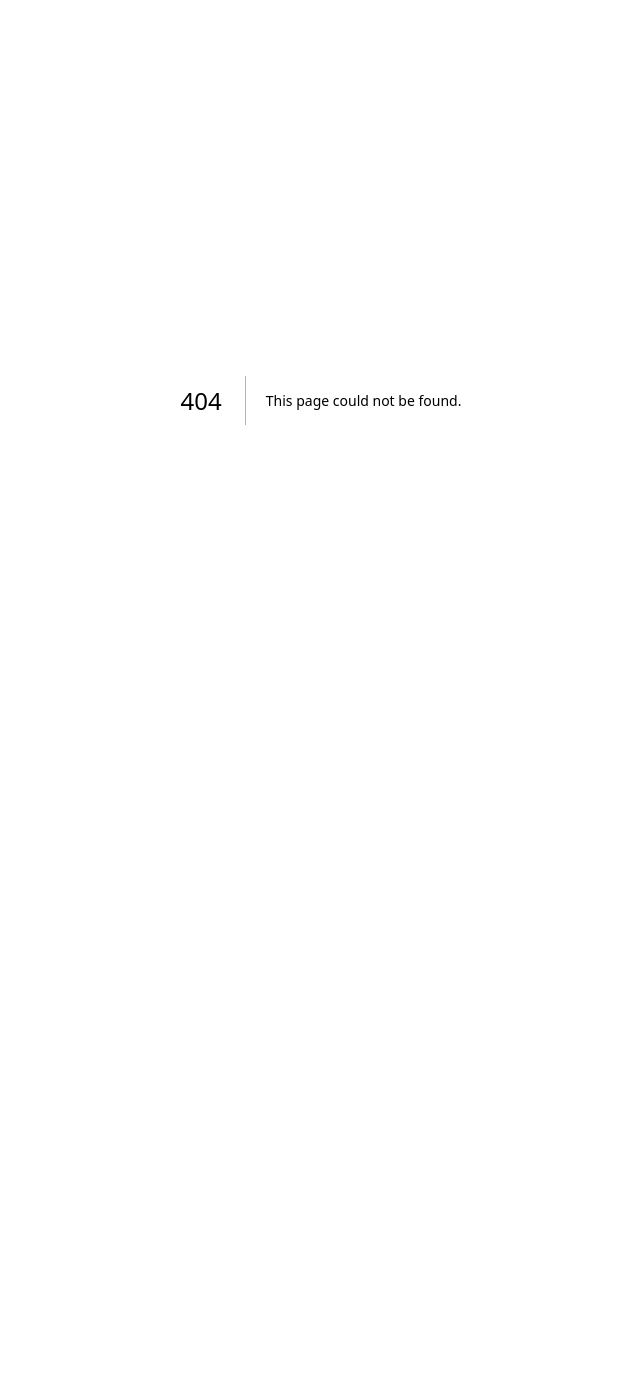
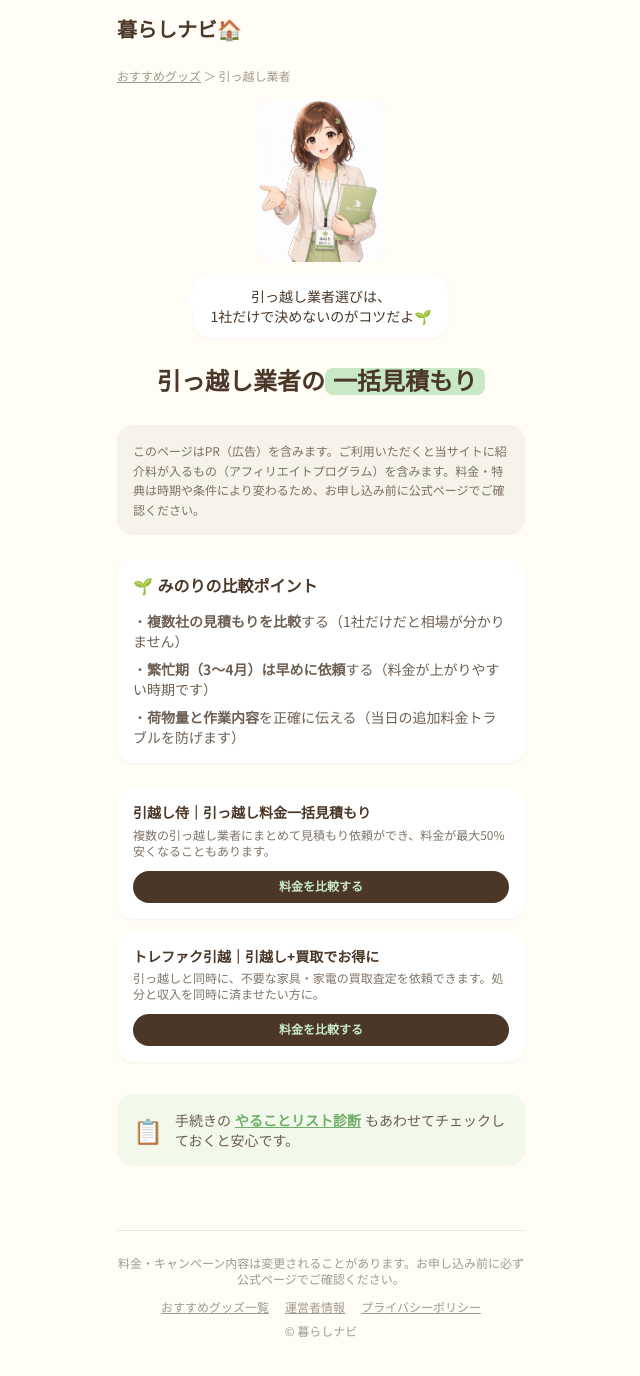
Before and after one commit to sincere1229/kurashi-navi, a Next.js app: page /goods/moving in a window 1280 px wide. Before the commit this address had no page. Shown: the top 1376 px of the page, without its empty margins (319-959 px from the left). Before the commit the page ends 800 px from the top, so only its background shows below. Built offline with nearby package versions, Linux system fonts and the light colour scheme; a web font is replaced by a local one.

Commit message:
Create page.tsx

```diff
--- /dev/null
+++ b/app/goods/moving/page.tsx
@@ -0,0 +1,113 @@
+import Link from "next/link";
+import Minori from "@/components/Minori";
+
+type Provider = {
+  name: string;
+  point: string;
+  href: string;
+};
+
+const MOVERS: Provider[] = [
+  {
+    name: "引越し侍｜引っ越し料金一括見積もり",
+    point: "複数の引っ越し業者にまとめて見積もり依頼ができ、料金が最大50%安くなることもあります。",
+    href: "https://px.a8.net/svt/ejp?a8mat=4B7SGZ+1PBR6A+ZXM+I7NE9",
+  },
+  {
+    name: "トレファク引越｜引越し+買取でお得に",
+    point: "引っ越しと同時に、不要な家具・家電の買取査定を依頼できます。処分と収入を同時に済ませたい方に。",
+    href: "https://px.a8.net/svt/ejp?a8mat=4B3VR7+CLOETU+1PO0+ZUXRL",
+  },
+];
+
+export default function MovingGoodsPage() {
+  return (
+    <main className="mx-auto max-w-md px-5 pb-16">
+      <header className="flex items-center justify-between py-4">
+        <Link href="/" className="font-maru text-xl font-black">
+          暮らしナビ<span className="text-piyodeep">🏠</span>
+        </Link>
+      </header>
+
+      <nav className="mt-2 text-xs text-cocoa/50">
+        <Link href="/goods" className="underline">おすすめグッズ</Link> ＞ 引っ越し業者
+      </nav>
+
+      <section className="mt-4 text-center">
+        <div className="mx-auto w-fit">
+          <Minori size={130} />
+        </div>
+        <p className="relative bubble mt-3 mx-auto w-fit rounded-2xl bg-white px-4 py-3 text-sm shadow-sm">
+          引っ越し業者選びは、
+          <br />
+          1社だけで決めないのがコツだよ🌱
+        </p>
+        <h1 className="font-maru mt-6 text-2xl font-black leading-relaxed">
+          引っ越し業者の
+          <span className="bg-piyo px-2 rounded-lg">一括見積もり</span>
+        </h1>
+      </section>
+
+      {/* PR開示 */}
+      <div className="mt-6 rounded-2xl bg-cocoa/5 p-4 text-xs leading-relaxed text-cocoa/70">
+        このページはPR（広告）を含みます。ご利用いただくと当サイトに紹介料が入るもの（アフィリエイトプログラム）を含みます。料金・特典は時期や条件により変わるため、お申し込み前に公式ページでご確認ください。
+      </div>
+
+      {/* 選定基準 */}
+      <section className="mt-6 rounded-2xl bg-white p-4 shadow-sm">
+        <h2 className="font-maru text-base font-bold">🌱 みのりの比較ポイント</h2>
+        <ul className="mt-3 space-y-2 text-sm text-cocoa/80">
+          <li>・<strong>複数社の見積もりを比較</strong>する（1社だけだと相場が分かりません）</li>
+          <li>・<strong>繁忙期（3〜4月）は早めに依頼</strong>する（料金が上がりやすい時期です）</li>
+          <li>・<strong>荷物量と作業内容</strong>を正確に伝える（当日の追加料金トラブルを防げます）</li>
+        </ul>
+      </section>
+
+      <ProviderSection providers={MOVERS} />
+
+      {/* 引っ越し診断への導線 */}
+      <section className="mt-8 flex items-center gap-3 rounded-2xl bg-piyo/25 p-4">
+        <span className="text-2xl">📋</span>
+        <p className="text-sm text-cocoa/80">
+          手続きの
+          <Link href="/moving" className="mx-1 font-bold underline text-piyodeep">
+            やることリスト診断
+          </Link>
+          もあわせてチェックしておくと安心です。
+        </p>
+      </section>
+
+      <footer className="mt-16 border-t border-cocoa/10 pt-6 text-center text-xs text-cocoa/50">
+        料金・キャンペーン内容は変更されることがあります。お申し込み前に必ず公式ページでご確認ください。
+        <br />
+        <span className="mt-3 flex justify-center gap-4">
+          <a href="/goods" className="underline">おすすめグッズ一覧</a>
+          <a href="/about" className="underline">運営者情報</a>
+          <a href="/privacy" className="underline">プライバシーポリシー</a>
+        </span>
+        <span className="mt-2 block">© 暮らしナビ</span>
+      </footer>
+    </main>
+  );
+}
+
+function ProviderSection({ providers }: { providers: Provider[] }) {
+  return (
+    <section className="mt-6 space-y-3">
+      {providers.map((p) => (
+        <div key={p.name} className="rounded-2xl bg-white p-4 shadow-sm">
+          <p className="font-bold text-sm leading-snug">{p.name}</p>
+          <p className="mt-1 text-xs text-cocoa/70">{p.point}</p>
+          <a
+            href={p.href}
+            target="_blank"
+            rel="sponsored noopener noreferrer"
+            className="font-maru mt-3 block rounded-full bg-cocoa py-2 text-center text-xs font-bold text-piyo"
+          >
+            料金を比較する
+          </a>
+        </div>
+      ))}
+    </section>
+  );
+}
```
